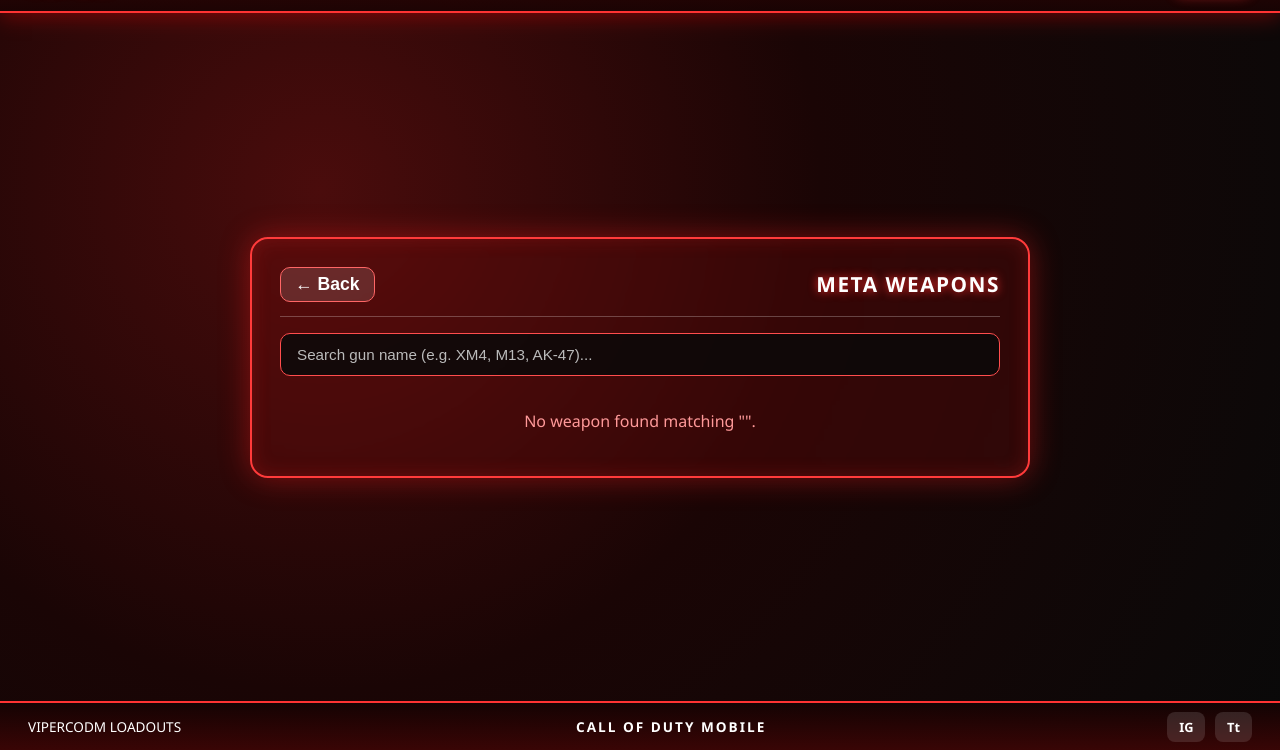
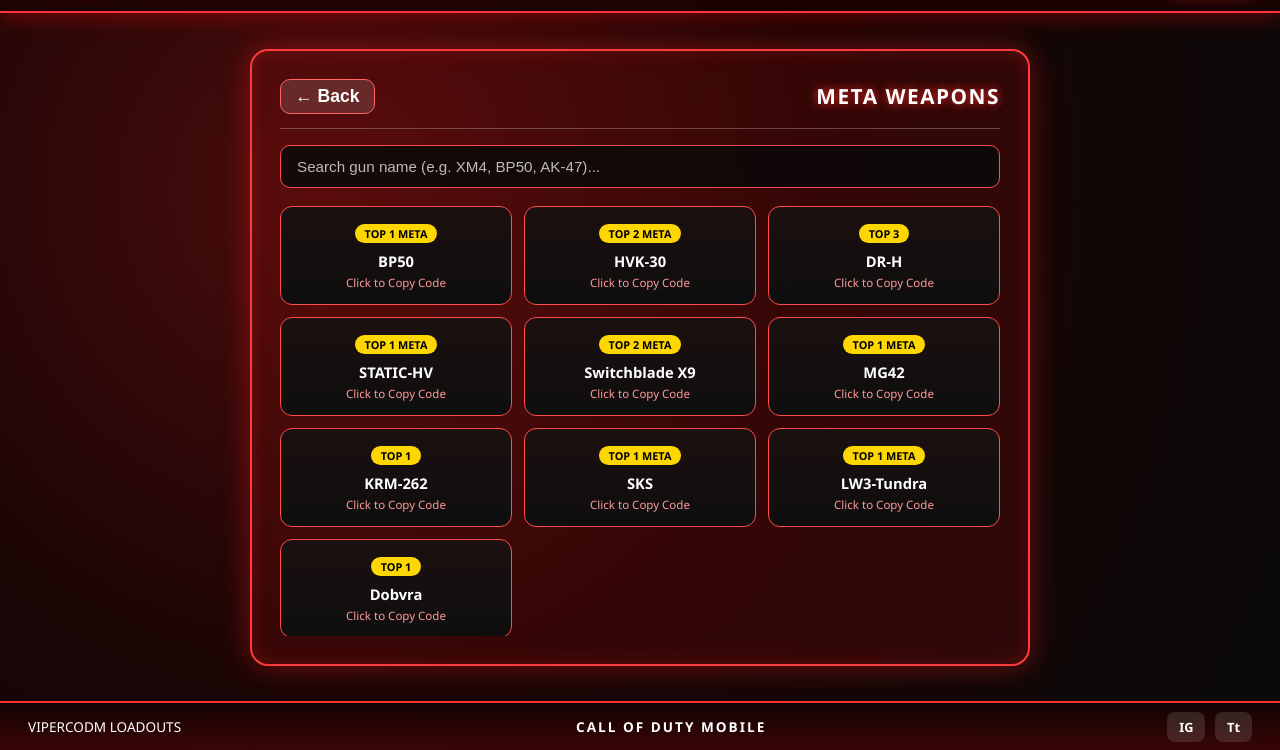
Before and after one commit to Vipercodm/vipercodm.github.io, a plain HTML site: page index.html in a window 1280 px wide. Both pictures are taken after a click on the button "META". Shown: the part 50-800 px from the top of the page. Drawn offline with Linux system fonts and the light colour scheme.

Commit message:
Update index.html

```diff
--- a/index.html
+++ b/index.html
@@ -363,7 +363,7 @@
           type="text"
           id="gunSearchInput"
           class="search-box"
-          placeholder="Search gun name (e.g. XM4, M13, AK-47)..."
+          placeholder="Search gun name (e.g. XM4, BP50, AK-47)..."
           onkeyup="filterGuns()"
         />
         <div class="guns-grid" id="gunsGrid"></div>
@@ -384,7 +384,7 @@
 
   <script>
     const GUN_DATABASE = [
-      // ASSAULT RIFLES
+      // YOUR NEW ASSAULT RIFLES (Without Meta tag)
       { name: "XM4", category: "Assault Rifle", rank: "LOADOUT", isMeta: false, code: "XM4-1A2G4F8F9E" },
       { name: "Lachmann-556", category: "Assault Rifle", rank: "LOADOUT", isMeta: false, code: "Lachmann-556-1G2A4E8C9A" },
       { name: "ISO Hemlock", category: "Assault Rifle", rank: "LOADOUT", isMeta: false, code: "ISO Hemlock-1E2E4E7H8A" },
@@ -397,7 +397,20 @@
       { name: "Man-O-War", category: "Assault Rifle", rank: "LOADOUT", isMeta: false, code: "Man-O-War-1C2C3A8C9C" },
       { name: "CR-56 AMAX", category: "Assault Rifle", rank: "LOADOUT", isMeta: false, code: "CR-56 AMAX-1A2B4A8A9A" },
       { name: "AS VAL", category: "Assault Rifle", rank: "LOADOUT", isMeta: false, code: "AS VAL-2B3B4D8C9A" },
-      { name: "AK-47", category: "Assault Rifle", rank: "LOADOUT", isMeta: false, code: "AK-47-1A2C4A8A9A" }
+      { name: "AK-47", category: "Assault Rifle", rank: "LOADOUT", isMeta: false, code: "AK-47-1A2C4A8A9A" },
+
+      // PREVIOUS WEAPONS & CATEGORIES
+      { name: "BP50", category: "Assault Rifle", rank: "TOP 1 META", isMeta: true, code: "BP50-1A2B4C8D9E" },
+      { name: "HVK-30", category: "Assault Rifle", rank: "TOP 2 META", isMeta: true, code: "HVK30-1C2A4D8B9A" },
+      { name: "DR-H", category: "Assault Rifle", rank: "TOP 3", isMeta: true, code: "DRH-1A2B4C8A9A" },
+      { name: "STATIC-HV", category: "Sub Machine Gun", rank: "TOP 1 META", isMeta: true, code: "STATICHV-1C2A4B8A9A" },
+      { name: "Switchblade X9", category: "Sub Machine Gun", rank: "TOP 2 META", isMeta: true, code: "SX9-1C2B4A8A9A" },
+      { name: "QQ9", category: "Sub Machine Gun", rank: "TOP 3", isMeta: false, code: "QQ9-2C4C6C8B9A" },
+      { name: "MG42", category: "Light Machine Gun", rank: "TOP 1 META", isMeta: true, code: "MG42-1B2C4A8D9A" },
+      { name: "KRM-262", category: "Shotgun", rank: "TOP 1", isMeta: true, code: "KRM-1D2B4C6A9A" },
+      { name: "SKS", category: "Marksman Rifle", rank: "TOP 1 META", isMeta: true, code: "SKS-1A2A4B7A9A" },
+      { name: "LW3-Tundra", category: "Sniper Rifle", rank: "TOP 1 META", isMeta: true, code: "TUNDRA-1A2B4C8A9B" },
+      { name: "Dobvra", category: "Pistol", rank: "TOP 1", isMeta: true, code: "DOBVRA-1A2B5A8B9A" }
     ];
 
     let activeCategory = "Assault Rifle";
```
